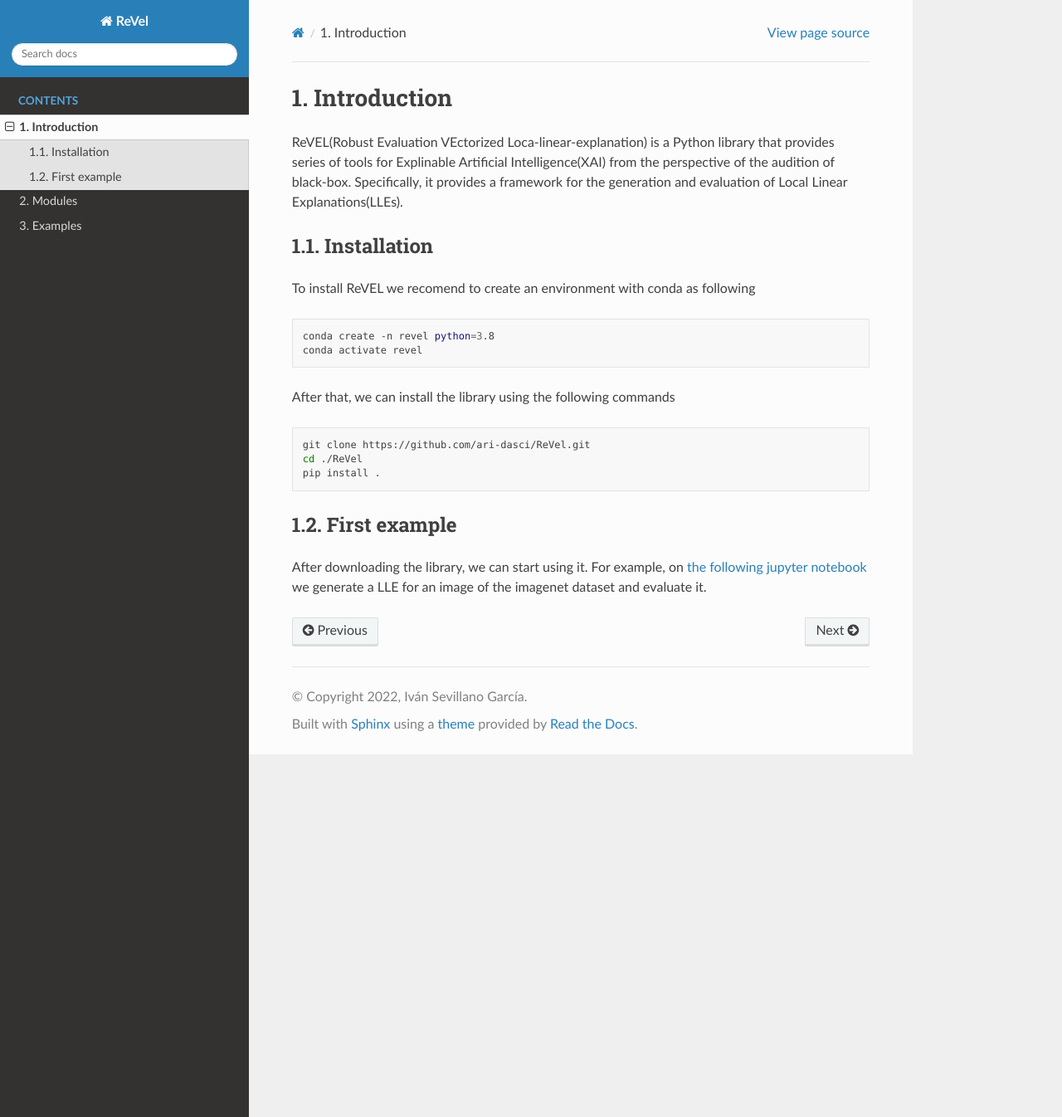
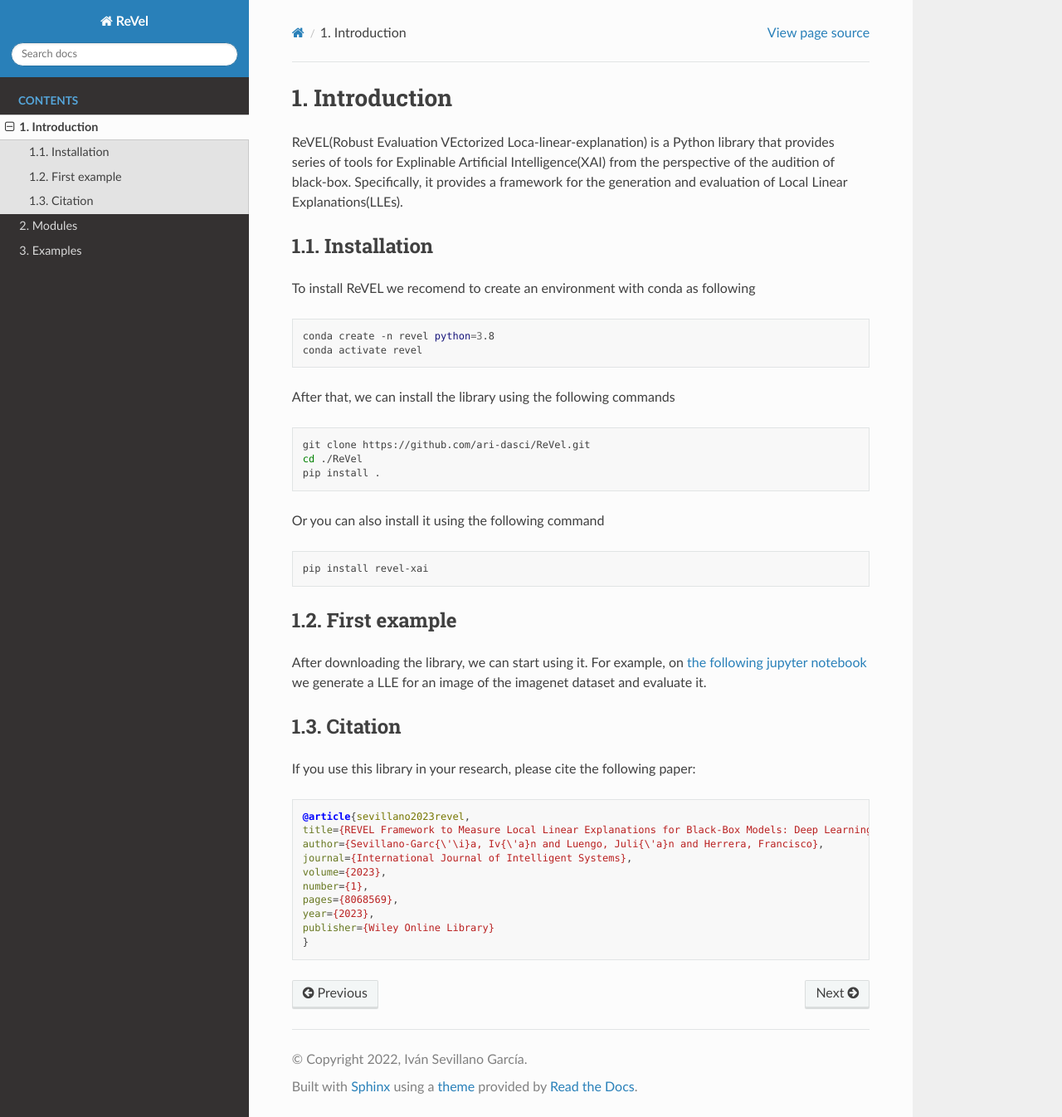
Before and after one commit to ari-dasci/S-ReVel, a Sphinx documentation site: the page built from docs/source/intro.rst, in a window 1280 px wide and 1346 px high. Shown: the whole window at 83% size. Built offline with Sphinx 7.4.7 and the Read the Docs theme 2.0.0, drawn with Linux system fonts in a browser that asks for light colours; pages that are not in the unit, such as notebooks, are missing from menus.

```diff
--- a/docs/source/examples.rst
+++ b/docs/source/examples.rst
@@ -1,7 +1,7 @@
 Examples
 ========
 
-Here we provide a few examples of how to use the ELBAF library.
+Here we provide a few examples of how to use the ReVel library.
 
 .. toctree::
    :maxdepth: 1
--- a/docs/source/intro.rst
+++ b/docs/source/intro.rst
@@ -24,6 +24,12 @@ After that, we can install the library using the following commands
    cd ./ReVel
    pip install .
 
+Or you can also install it using the following command
+
+.. code-block:: bash
+
+   pip install revel-xai
+
 First example
 -------------
 
@@ -31,3 +37,21 @@ After downloading the library, we can start using it. For example, on `the follo
 jupyter notebook`_ we generate a LLE for an image of the imagenet dataset and evaluate it.
 
 .. _the following jupyter notebook: notebooks/fisrt-steps.ipynb
+
+Citation
+--------
+
+If you use this library in your research, please cite the following paper:
+
+.. code-block:: bibtex
+
+   @article{sevillano2023revel,
+   title={REVEL Framework to Measure Local Linear Explanations for Black-Box Models: Deep Learning Image Classification Case Study},
+   author={Sevillano-Garc{\'\i}a, Iv{\'a}n and Luengo, Juli{\'a}n and Herrera, Francisco},
+   journal={International Journal of Intelligent Systems},
+   volume={2023},
+   number={1},
+   pages={8068569},
+   year={2023},
+   publisher={Wiley Online Library}
+   }
--- a/docs/source/refs.bib
+++ b/docs/source/refs.bib
@@ -35,3 +35,13 @@
     year         = {2008},
     organization = {Springer}
 }
+@article{sevillano2023revel,
+  title     = {REVEL Framework to Measure Local Linear Explanations for Black-Box Models: Deep Learning Image Classification Case Study},
+  author    = {Sevillano-Garc{\'\i}a, Iv{\'a}n and Luengo, Juli{\'a}n and Herrera, Francisco},
+  journal   = {International Journal of Intelligent Systems},
+  volume    = {2023},
+  number    = {1},
+  pages     = {8068569},
+  year      = {2023},
+  publisher = {Wiley Online Library}
+}
--- a/pyproject.toml
+++ b/pyproject.toml
@@ -4,7 +4,7 @@ build-backend = "setuptools.build_meta"
 
 [project]
 name = "revel-xai"
-version = "1.0.1"
+version = "1.0.2"
 authors = [
   { name="Ivan Sevillano Garcia", email="isevillano@go.ugr.es" },
 ]
--- a/setup.py
+++ b/setup.py
@@ -5,7 +5,7 @@ with open("README.md", "r", encoding="utf-8") as fh:
 
 setuptools.setup(
     name="ReVel-xai",
-    version="1.0.1",
+    version="1.0.2",
     author="Iván Sevillano Garcia",
     author_email="isevillano@ugr.es",
     description="Robust Evaluation VEctorized Local-linear-explanation",
```
Also changed, not shown: README.md (+1 -0 lines), docs/source/index.rst (+21 -0 lines).
